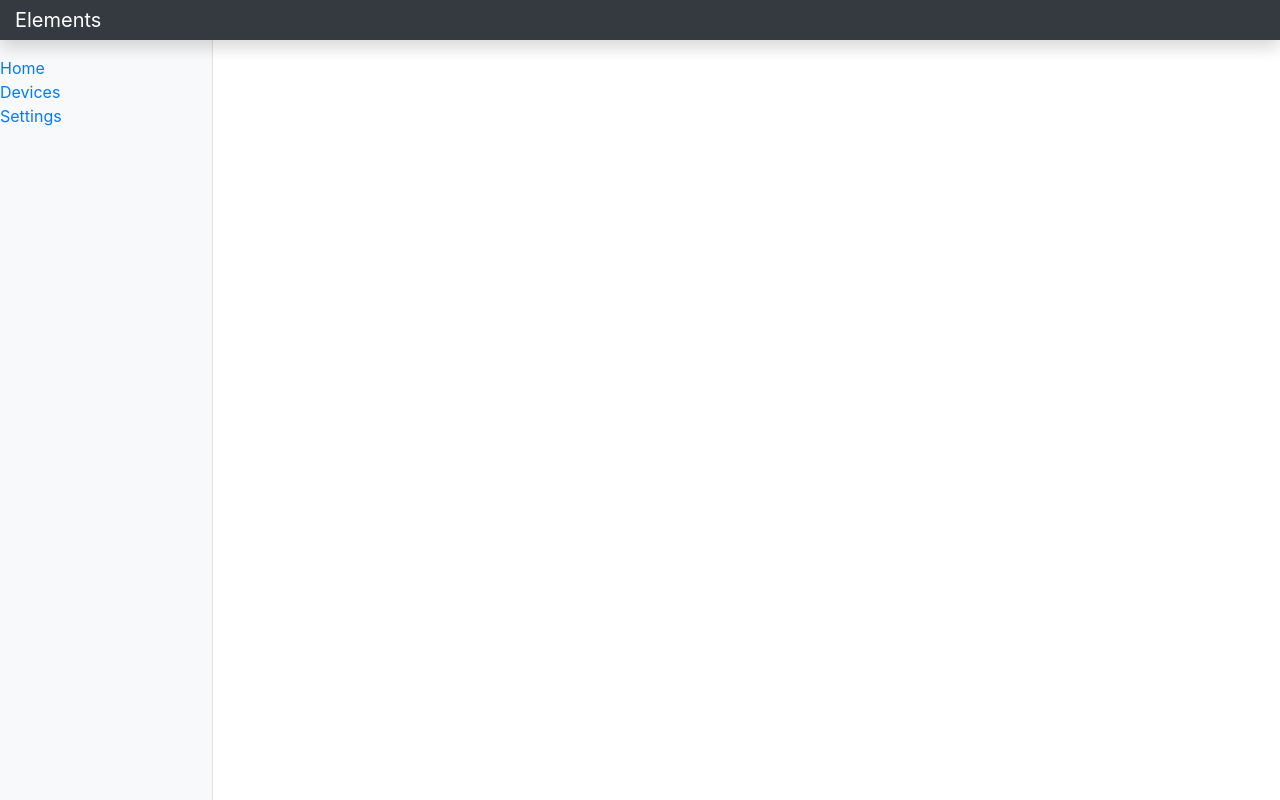
After one commit to GRAYZ16/Elements, a PHP site: template resources/templates/leftPanel.php in a window 1280 px wide. The commit adds this page. Run offline with PHP 8.4, Linux system fonts and the light colour scheme; the template is opened without the code that fills it, so the values that code supplies are empty.

Commit message:
Add Base Site Template and Styling

```diff
--- /dev/null
+++ b/css/style.css
@@ -0,0 +1,23 @@
+.sidebar-sticky {
+    position: relative;
+    top: 0;
+    height: calc(100vh - 48px);
+    padding-top: .5rem;
+    overflow-x: hidden;
+    overflow-y: auto;
+}
+
+.sidebar {
+    position: fixed;
+    top: 0;
+    bottom: 0;
+    left: 0;
+    z-index: 100;
+    padding: 48px 0 0;
+    box-shadow: inset -1px 0 0 rgba(0, 0, 0, .1);
+}
+
+[role="main"]
+{
+  padding-top: 48px;
+}
--- a/resources/templates/header.php
+++ b/resources/templates/header.php
@@ -3,17 +3,11 @@
   <head>
     <meta charset="utf-8">
     <link rel="stylesheet" href="https://stackpath.bootstrapcdn.com/bootstrap/4.3.1/css/bootstrap.min.css" integrity="sha384-ggOyR0iXCbMQv3Xipma34MD+dH/1fQ784/j6cY/iJTQUOhcWr7x9JvoRxT2MZw1T" crossorigin="anonymous">
-
+    <link rel="stylesheet" href="./css/style.css">
     <title>Elements Dashboard</title>
   </head>
   <body>
 
-    <div id="header">
-    <h1>Simple Site</h1>
-    <ul class="nav global">
-        <li><a href="#">Home</a></li>
-        <li><a href="#">Devices</a></li>
-        <li><a href="#">Settings</a></li>
-    </ul>
-
-    </div>
+    <nav class="navbar navbar-dark fixed-top bg-dark flex-md-nowrap p-0 shadow">
+      <a href="#" class="navbar-brand col-sm-3 col-md-2 mr-0">Elements</a>
+    </nav>
--- a/resources/templates/home.php
+++ b/resources/templates/home.php
@@ -1,8 +1,6 @@
 <!-- content -->
-<h2> Here is the content of the file </h2>
+<h2> Welcome to the Home Page of the Elements Dashboard </h2>
 <p>Lorem ipsum dolor sit amet, consectetur adipisicing elit, sed do eiusmod tempor incididunt ut labore et dolore magna aliqua. Ut enim ad minim veniam, quis nostrud exercitation ullamco laboris nisi ut aliquip ex ea commodo consequat. Duis aute irure dolor in reprehenderit in voluptate velit esse cillum dolore eu fugiat nulla pariatur. Excepteur sint occaecat cupidatat non proident, sunt in culpa qui officia deserunt mollit anim id est laborum.</p>
-
-
 <?php
 require(dirname(__DIR__, 1)."/config.php");
 include(LIBRARY_PATH . "/sqlInterface.php");
@@ -11,7 +9,7 @@ if(isset($config))
 {
   $db = new SqlInterface($config["db"]["host"], $config["db"]["dbname"], $config["db"]["username"], $config["db"]["password"]);
   $db->connect();
-  echo pg_fetch_result($db->query("SELECT version();"),0,0);
+  echo "<p>" . pg_fetch_result($db->query("SELECT version();"),0,0) . "</p>";
 }
 
  ?>
--- /dev/null
+++ b/resources/templates/leftPanel.php
@@ -0,0 +1,9 @@
+<nav class="col-md-2 d-none d-md-block bg-light sidebar">
+  <div class="sidebar-sticky">
+    <ul class="nav flex-column">
+            <li class="nav-item"><a href="#">Home</a></li>
+            <li class="nav-item"><a href="#">Devices</a></li>
+            <li class="nav-item"><a href="#">Settings</a></li>
+    </ul>
+  </div>
+</nav>
```
Also changed, not shown: gulpfile.js (added, +29 -0 lines), resources/library/templateFunctions.php (+11 -5 lines), resources/templates/rightPanel.php (deleted).
